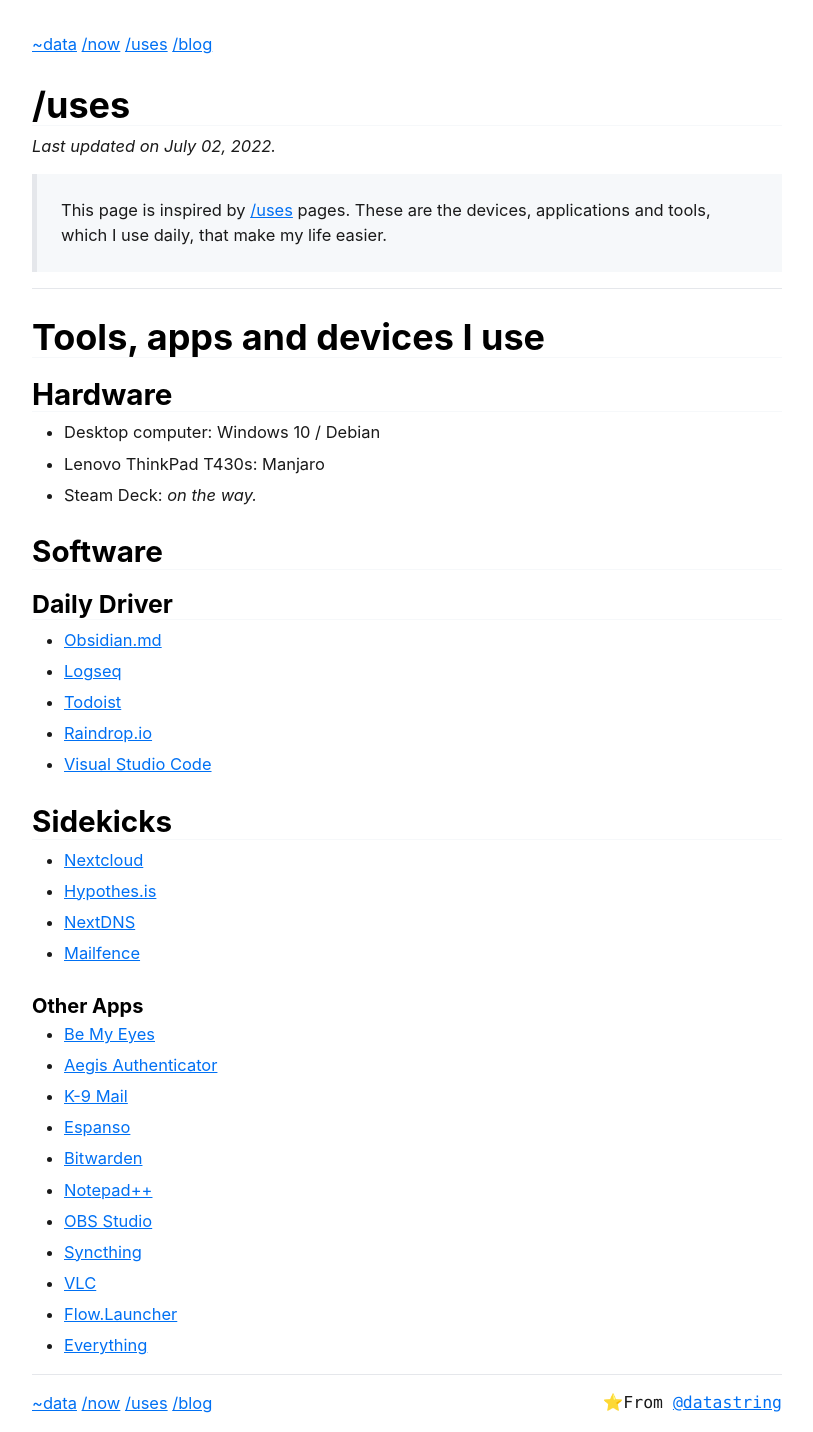
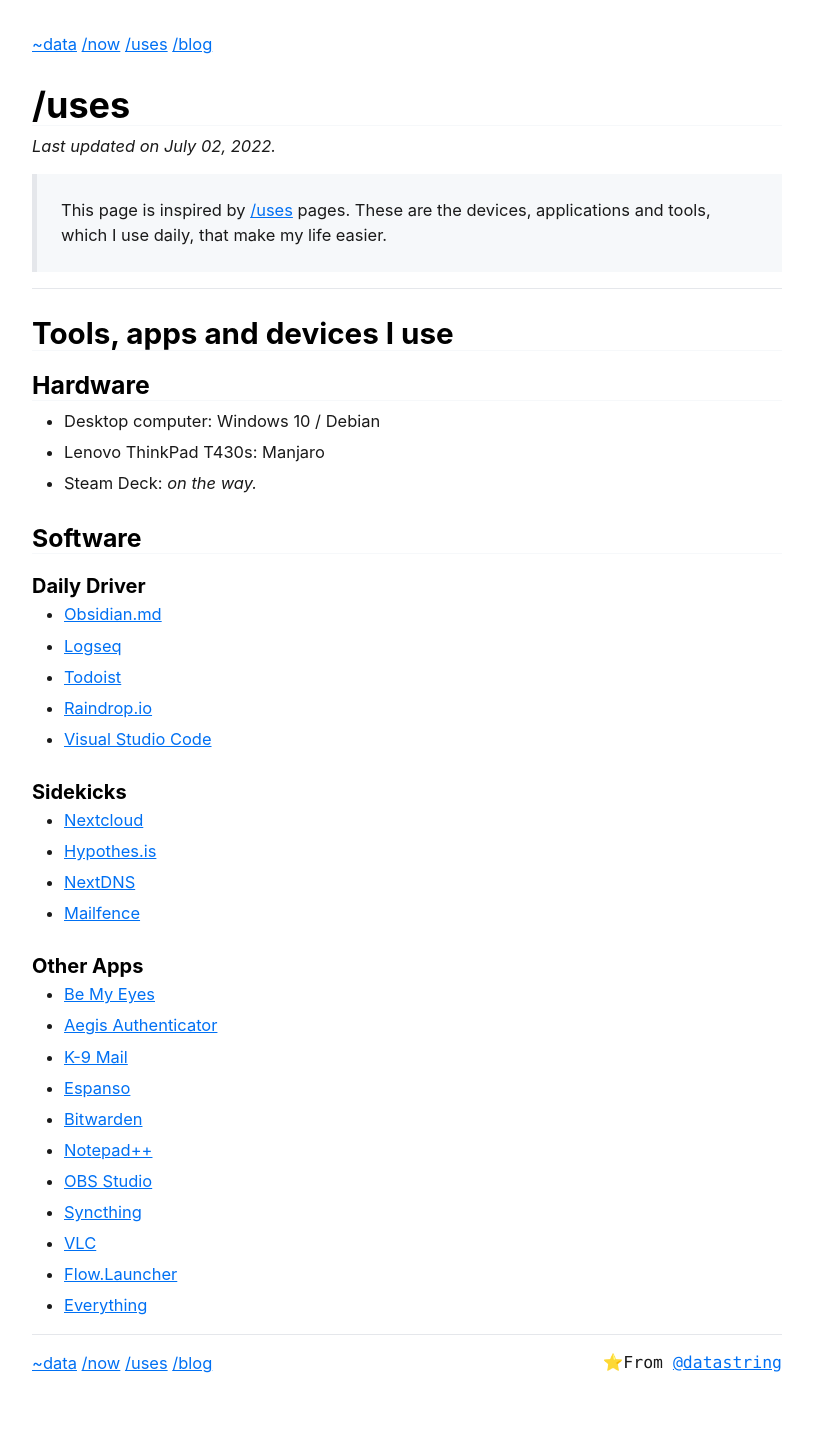
Before and after one commit to datastring/datastring.github.io, a Jekyll site: the page built from uses.md, in a window 1280 px wide. Shown: the whole page, without its empty margins (233-1046 px from the left). Built offline with Jekyll 4.4.1, drawn with Linux system fonts in a browser that asks for light colours; after the commit the page ends 1392 px from its top, so only the background shows below that.

Commit message:
small config changes

```diff
--- a/_config.yml
+++ b/_config.yml
@@ -1,5 +1,5 @@
 paginate: 5
-paginate_path: "/blog/page:num/"
+paginate_path: "/pages/page:num/"
 defaults:
   -
     scope:
--- a/uses.md
+++ b/uses.md
@@ -6,22 +6,22 @@
 *Last updated on July 02, 2022.*
 >This page is inspired by [/uses](https://uses.tech/) pages. These are the devices, applications and tools, which I use daily, that make my life easier.
 <hr>
-# Tools, apps and devices I use
+## Tools, apps and devices I use
 
-## Hardware
+### Hardware
 - Desktop computer: Windows 10 / Debian
 - Lenovo ThinkPad T430s: Manjaro
 - Steam Deck: *on the way.*
 
-## Software
-### Daily Driver
+### Software
+#### Daily Driver
 - [Obsidian.md](https://obsidian.md/)
 - [Logseq](https://logseq.com/)
 - [Todoist](https://todoist.com/)
 - [Raindrop.io](https://raindrop.io/)
 - [Visual Studio Code](https://github.com/microsoft/vscode)
 
-## Sidekicks
+#### Sidekicks
 - [Nextcloud](https://nextcloud.com/)
 - [Hypothes.is](https://web.hypothes.is/)
 - [NextDNS](https://nextdns.io/)
```
Also changed, not shown: now.md (+1 -1 lines).
